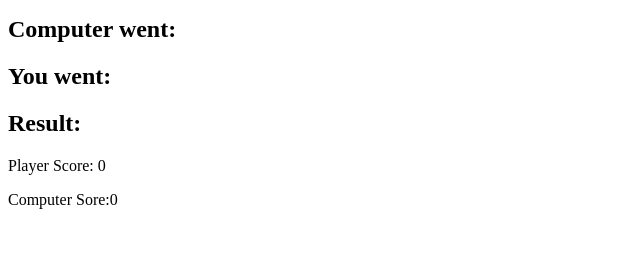
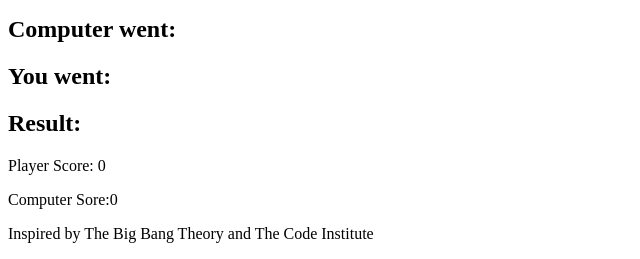
Before and after one commit to darco31/P2---JS-game, a plain HTML site: page index.html in a window 1280 px wide. Shown: the part 552-811 px from the top of the page, without its empty margins (0-640 px from the left). Drawn offline with Linux system fonts and the light colour scheme.

Commit message:
Add footer

```diff
--- a/index.html
+++ b/index.html
@@ -79,6 +79,15 @@
             </div>
         </div>
     </section>
+    <footer id="footer">
+
+        <div class="footer--area">
+            <p class="footer--text">
+                Inspired by The Big Bang Theory and The Code Institute
+            </p>
+        </div>
+
+    </footer>
 
     <script src="assets/js/script.js"></script>
 </body>
```
